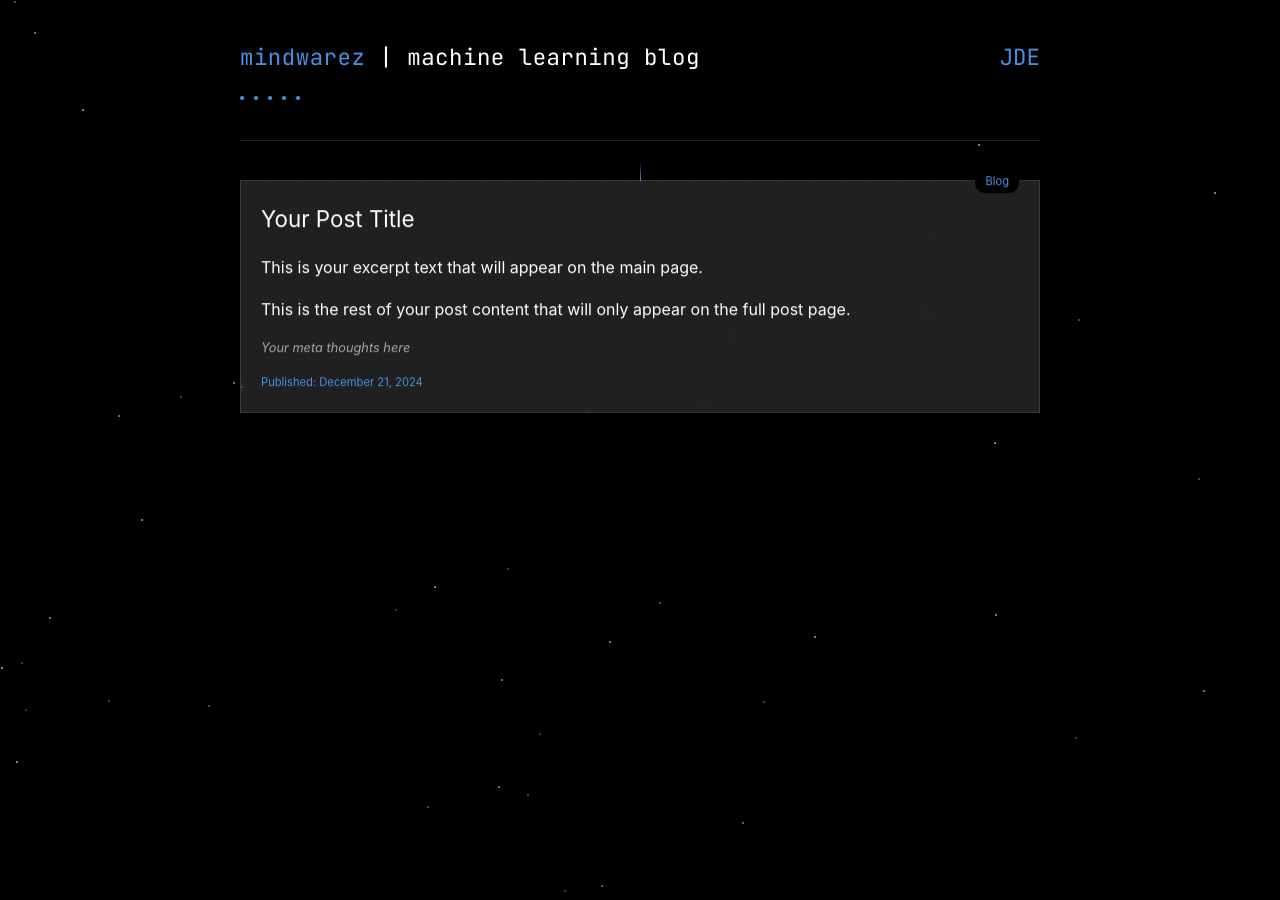
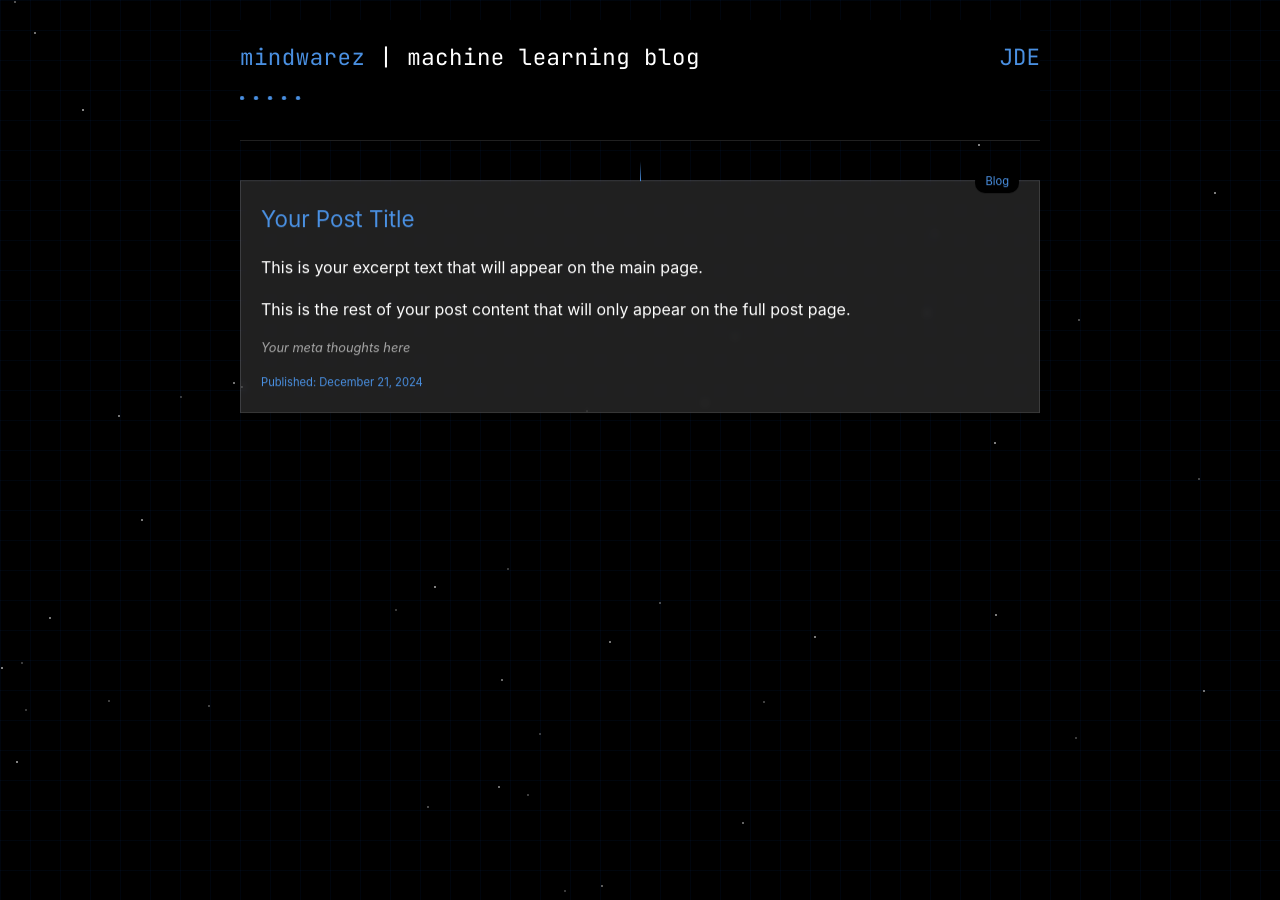
Before and after one commit to jamesbychance/mindwarez, a Jekyll site: the page built from _posts/2024-12-21-blog-test.md, in a window 1280 px wide and 900 px high. Built offline with Jekyll 4.4.1, drawn with Linux system fonts in a browser that asks for light colours.

Commit message:
final colour tweaks for title colour

```diff
--- a/assets/css/styles.css
+++ b/assets/css/styles.css
@@ -211,7 +211,7 @@ h2 {
     margin-top: 0;
     font-weight: 400;
     font-size: 1.4em;
-    color: var(--interface-white);
+    color: var(--accent-blue);  /* Changed from var(--interface-white) to var(--accent-blue) */
 }
 
 .meta-thoughts {
```
